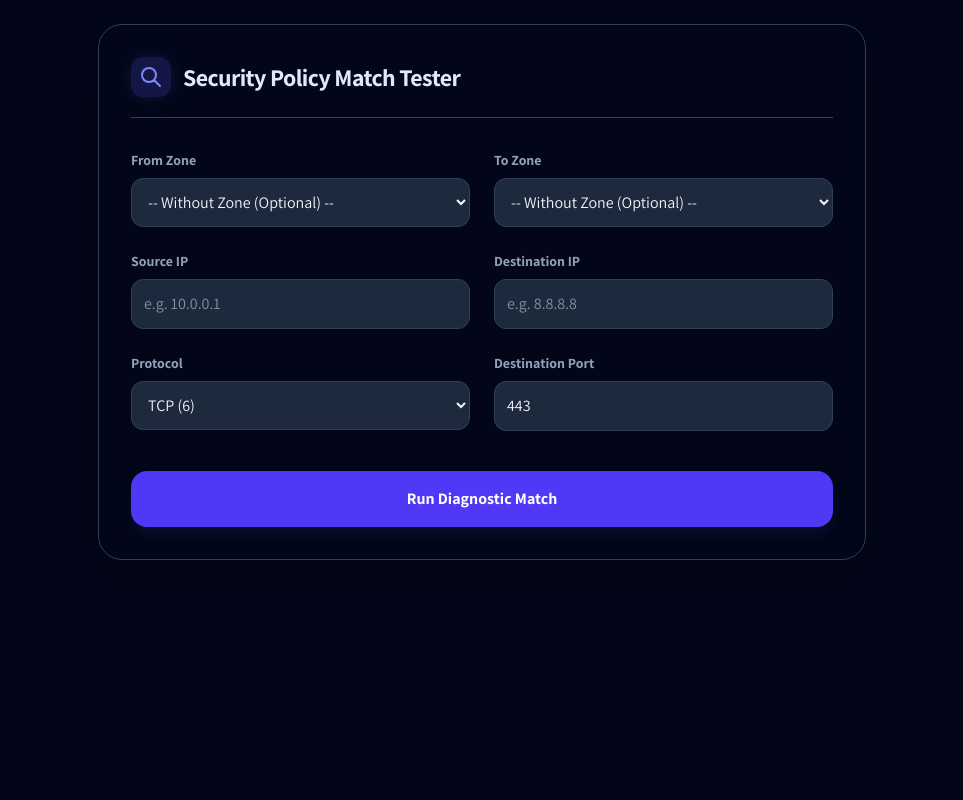
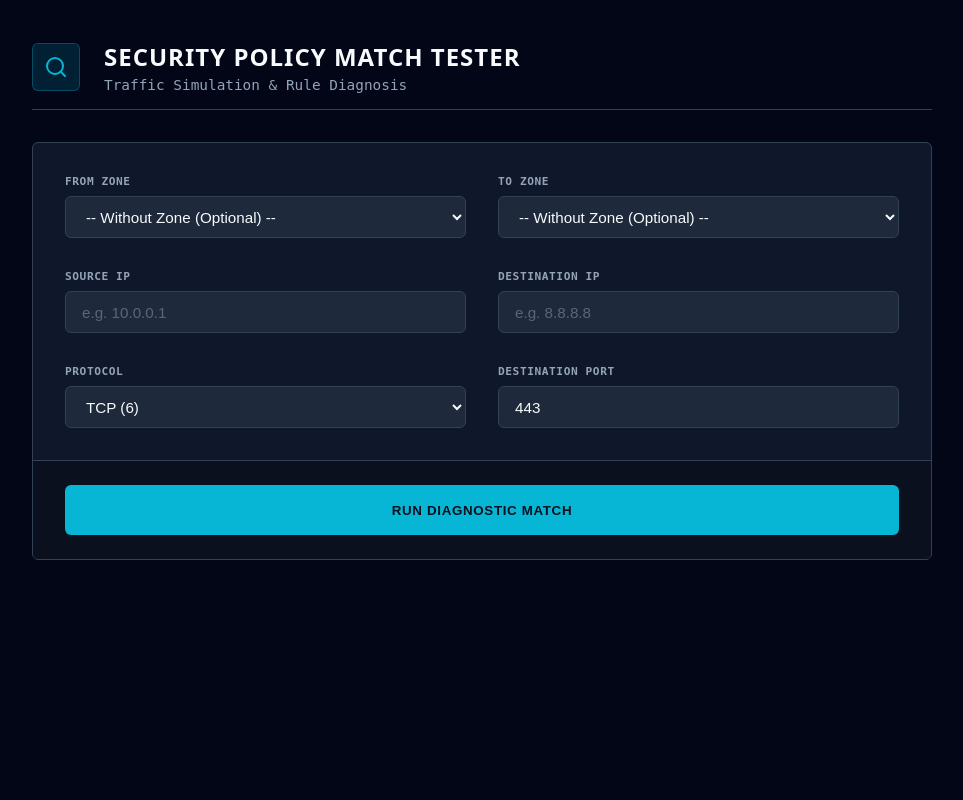
Before and after one commit to haimskira/net-ops-offline, a Flask app: page /policy-match-tool in a window 1280 px wide. Shown: the whole page, without its empty margins (158-1121 px from the left). Run offline with Flask 3, Linux system fonts and the light colour scheme; the visitor is signed in with stand-in values (Sample User, id 1); data that the repository does not hold is empty; style sheets or scripts are compiled from the project's sources.

Commit message:
fix rule manager

```diff
--- a/templates/policy_match.html
+++ b/templates/policy_match.html
@@ -1,65 +1,247 @@
 <!DOCTYPE html>
-<html lang="en" dir="ltr">
+<html lang="en">
 
 <head>
     <meta charset="UTF-8">
-    <link rel="stylesheet" href="{{ url_for('static', filename='css/main.css') }}">
-    <link rel="stylesheet" href="{{ url_for('static', filename='css/theme.css') }}">
-    <script src="{{ url_for('static', filename='js/theme.js') }}"></script>
+    <meta name="viewport" content="width=device-width, initial-scale=1.0">
+    <title>Security Policy Match Tester</title>
 
     <style>
-        @font-face {
-            font-family: 'Assistant';
-            src: url("{{ url_for('static', filename='fonts/Assistant-Regular.ttf') }}") format('truetype');
-            font-weight: 400;
+        /*
+         * Design System: "Rule Manager Pro" Inheritance
+         * Air-Gap Compatible: No External Dependencies
+         */
+        :root {
+            --bg-primary: #020617;
+            --bg-panel: #0f172a;
+            --bg-input: #1e293b;
+            --text-main: #f8fafc;
+            --text-muted: #94a3b8;
+            --accent-color: #06b6d4;
+            --accent-hover: #0891b2;
+            --border-color: #334155;
+            --success-color: #10b981;
+            --danger-color: #ef4444;
+            --input-height: 42px;
+            --radius-md: 6px;
         }
 
-        @font-face {
-            font-family: 'Assistant';
-            src: url("{{ url_for('static', filename='fonts/Assistant-Bold.ttf') }}") format('truetype');
-            font-weight: 700;
+        body.light-mode {
+            --bg-primary: #f1f5f9;
+            --bg-panel: #ffffff;
+            --bg-input: #e2e8f0;
+            --text-main: #0f172a;
+            --text-muted: #64748b;
+            --border-color: #cbd5e1;
+        }
+
+        * {
+            box-sizing: border-box;
         }
 
         body {
-            font-family: 'Assistant', sans-serif !important;
-            background-color: var(--color-slate-950);
-            color: var(--color-slate-100);
+            background-color: var(--bg-primary);
+            color: var(--text-main);
+            font-family: system-ui, -apple-system, sans-serif;
             margin: 0;
+            padding: 40px;
+            min-height: 100vh;
             transition: background-color 0.3s, color 0.3s;
         }
 
-        .spinner-custom {
-            border-top-color: transparent !important;
-            animation: rot 1s linear infinite;
+        .container {
+            max-width: 900px;
+            margin: 0 auto;
+            width: 100%;
         }
 
-        @keyframes rot {
-            0% {
-                transform: rotate(0deg);
+        /* Header */
+        .header {
+            display: flex;
+            align-items: center;
+            justify-content: space-between;
+            margin-bottom: 2rem;
+            padding-bottom: 1rem;
+            border-bottom: 1px solid var(--border-color);
         }
 
-            100% {
+        .header-left {
+            display: flex;
+            align-items: center;
+        }
+
+        .header-icon {
+            width: 48px;
+            height: 48px;
+            background: rgba(6, 182, 212, 0.15);
+            border: 1px solid rgba(6, 182, 212, 0.3);
+            border-radius: var(--radius-md);
+            display: flex;
+            align-items: center;
+            justify-content: center;
+            margin-right: 1.5rem;
+            color: var(--accent-color);
+        }
+
+        .header-icon svg {
+            width: 24px;
+            height: 24px;
+            stroke: currentColor;
+            fill: none;
+        }
+
+        .header-info h1 {
+            font-size: 1.5rem;
+            font-weight: 700;
+            margin: 0 0 4px 0;
+            text-transform: uppercase;
+            letter-spacing: 1px;
+        }
+
+        .header-info p {
+            margin: 0;
+            color: var(--text-muted);
+            font-size: 0.9rem;
+            font-family: monospace;
+        }
+
+        /* Loading Indicator */
+        .loading-indicator {
+            display: flex;
+            align-items: center;
+            gap: 0.75rem;
+            background: rgba(0, 0, 0, 0.3);
+            padding: 0.5rem 1rem;
+            border-radius: 50px;
+            border: 1px solid rgba(6, 182, 212, 0.3);
+        }
+
+        .light-mode .loading-indicator {
+            background: var(--bg-input);
+        }
+
+        .loader {
+            display: inline-block;
+            width: 14px;
+            height: 14px;
+            border: 2px solid var(--border-color);
+            border-top-color: var(--accent-color);
+            border-radius: 50%;
+            animation: spin 1s linear infinite;
+        }
+
+        @keyframes spin {
+            to {
                 transform: rotate(360deg);
             }
         }
 
+        .loading-text {
+            font-size: 0.8rem;
+            font-weight: 500;
+            color: var(--text-muted);
+            font-family: monospace;
+        }
+
+        /* Panel */
+        .config-panel {
+            background-color: var(--bg-panel);
+            border: 1px solid var(--border-color);
+            border-radius: var(--radius-md);
+        }
+
+        .form-grid {
+            display: grid;
+            grid-template-columns: 1fr 1fr;
+            padding: 2rem;
+            gap: 2rem;
+        }
+
+        .input-group {
+            position: relative;
+        }
+
+        label {
+            display: block;
+            font-size: 0.7rem;
+            font-weight: 700;
+            text-transform: uppercase;
+            letter-spacing: 0.05em;
+            color: var(--text-muted);
+            margin-bottom: 8px;
+            font-family: monospace;
+        }
+
         input,
         select {
-            background-color: var(--color-slate-800) !important;
-            border: 1px solid var(--color-slate-700) !important;
-            color: var(--color-slate-100) !important;
-            transition: all 0.2s ease-in-out;
+            width: 100%;
+            height: var(--input-height);
+            background-color: var(--bg-input);
+            border: 1px solid var(--border-color);
+            border-radius: var(--radius-md);
+            color: var(--text-main);
+            padding: 0 1rem;
+            font-size: 0.95rem;
+            outline: none;
+            transition: all 0.2s;
         }
 
         input:focus,
         select:focus {
-            border-color: var(--color-indigo-500) !important;
-            box-shadow: 0 0 0 2px rgba(99, 102, 241, 0.2);
-            outline: none;
+            border-color: var(--accent-color);
+            box-shadow: 0 0 0 1px var(--accent-color);
         }
 
-        .result-card {
-            animation: slideUp 0.4s cubic-bezier(0.16, 1, 0.3, 1);
+        input::placeholder {
+            color: var(--text-muted);
+            opacity: 0.5;
+        }
+
+        /* Footer */
+        .footer {
+            padding: 1.5rem 2rem;
+            border-top: 1px solid var(--border-color);
+            background-color: rgba(0, 0, 0, 0.3);
+        }
+
+        .light-mode .footer {
+            background-color: var(--bg-input);
+        }
+
+        .btn-submit {
+            width: 100%;
+            background-color: var(--accent-color);
+            color: #0b1120;
+            border: none;
+            height: calc(var(--input-height) + 8px);
+            border-radius: var(--radius-md);
+            font-weight: 700;
+            text-transform: uppercase;
+            letter-spacing: 0.05em;
+            cursor: pointer;
+            transition: all 0.2s;
+            display: flex;
+            align-items: center;
+            justify-content: center;
+            gap: 0.5rem;
+        }
+
+        .btn-submit:hover {
+            background-color: var(--accent-hover);
+        }
+
+        .btn-submit:disabled {
+            opacity: 0.5;
+            cursor: not-allowed;
+        }
+
+        /* Result Box */
+        .result-box {
+            margin-top: 2rem;
+            padding: 2rem;
+            border-radius: var(--radius-md);
+            border: 1px solid var(--border-color);
+            animation: slideUp 0.4s ease;
         }
 
         @keyframes slideUp {
@@ -74,92 +256,171 @@
             }
         }
 
-        .hidden {
-            display: none;
+        .result-box.success {
+            background: rgba(16, 185, 129, 0.1);
+            border-color: var(--success-color);
         }
 
-        .glass-panel-custom {
-            background-color: var(--color-slate-900);
-            border-color: var(--color-slate-700);
-            background: rgba(var(--color-slate-900-rgb), 0.4);
-            backdrop-filter: blur(10px);
+        .result-box.error {
+            background: rgba(239, 68, 68, 0.1);
+            border-color: var(--danger-color);
         }
 
-        /* Fallback for bg colors in js injected html, if any */
+        .result-header {
+            font-size: 1.25rem;
+            font-weight: 700;
+            margin: 0 0 1.5rem 0;
+            display: flex;
+            align-items: center;
+            gap: 0.5rem;
+        }
+
+        .result-header.success {
+            color: var(--success-color);
+        }
+
+        .result-header.error {
+            color: var(--danger-color);
+        }
+
+        .result-grid {
+            display: grid;
+            grid-template-columns: 1fr 1fr;
+            gap: 1rem;
+        }
+
+        .result-item {
+            background-color: var(--bg-input);
+            padding: 1rem;
+            border-radius: var(--radius-md);
+            border: 1px solid var(--border-color);
+        }
+
+        .result-item-label {
+            display: block;
+            font-size: 0.65rem;
+            font-weight: 700;
+            text-transform: uppercase;
+            letter-spacing: 0.05em;
+            color: var(--text-muted);
+            margin-bottom: 0.5rem;
+            font-family: monospace;
+        }
+
+        .result-item-value {
+            font-size: 0.95rem;
+            font-weight: 600;
+            color: var(--text-main);
+        }
+
+        .result-item-value.accent {
+            color: var(--accent-color);
+        }
+
+        .result-item-value.success {
+            color: var(--success-color);
+        }
+
+        .result-item-value.danger {
+            color: var(--danger-color);
+        }
+
+        .no-match-message {
+            grid-column: 1 / -1;
+            text-align: center;
+            color: var(--text-muted);
+            padding: 1rem;
+        }
+
+        .hidden {
+            display: none !important;
+        }
     </style>
 </head>
 
-<body class="p-6 overflow-x-hidden">
-    <!-- Updated container classes to use variables or generic classes -->
-    <div class="max-w-3xl mx-auto glass-panel-custom border rounded-3xl p-8 shadow-2xl backdrop-blur-md">
-
-        <div class="flex items-center justify-between mb-8 border-b border-slate-700 pb-5">
-            <div class="flex items-center gap-3">
-                <div class="bg-indigo-500/20 text-indigo-400 p-2 rounded-xl shadow-[0_0_20px_rgba(99,102,241,0.15)]">
-                    <svg xmlns="http://www.w3.org/2000/svg" class="h-6 w-6" fill="none" viewBox="0 0 24 24"
-                        stroke="currentColor">
-                        <path stroke-linecap="round" stroke-linejoin="round" stroke-width="2"
-                            d="M21 21l-6-6m2-5a7 7 0 11-14 0 7 7 0 0114 0z" />
+<body>
+    <div class="container">
+        <header class="header">
+            <div class="header-left">
+                <div class="header-icon">
+                    <svg viewBox="0 0 24 24" stroke-width="2" stroke-linecap="round" stroke-linejoin="round">
+                        <circle cx="11" cy="11" r="8"></circle>
+                        <path d="m21 21-4.35-4.35"></path>
                     </svg>
                 </div>
-                <h2 class="text-2xl font-bold text-indigo-100 tracking-tight">Security Policy Match Tester</h2>
-            </div>
-
-            <div id="loading-indicator"
-                class="flex items-center gap-3 bg-slate-900/80 px-4 py-2 rounded-full border border-indigo-500/30">
-                <div class="spinner-custom w-4 h-4 border-2 border-indigo-400 rounded-full"></div>
-                <span class="text-xs font-medium text-slate-300">Loading firewall data...</span>
+                <div class="header-info">
+                    <h1>Security Policy Match Tester</h1>
+                    <p>Traffic Simulation & Rule Diagnosis</p>
                 </div>
             </div>
+            <div id="loading-indicator" class="loading-indicator">
+                <div class="loader"></div>
+                <span class="loading-text">Loading firewall data...</span>
+            </div>
+        </header>
 
-        <div class="grid grid-cols-1 md:grid-cols-2 gap-6">
-            <div class="space-y-2">
-                <label class="block text-sm font-bold text-slate-400 mr-1">From Zone</label>
-                <select id="from_zone" class="w-full p-3 rounded-xl outline-none"></select>
+        <div class="config-panel">
+            <div class="form-grid">
+                <div class="input-group">
+                    <label>From Zone</label>
+                    <select id="from_zone"></select>
                 </div>
-            <div class="space-y-2">
-                <label class="block text-sm font-bold text-slate-400 mr-1">To Zone</label>
-                <select id="to_zone" class="w-full p-3 rounded-xl outline-none"></select>
+                <div class="input-group">
+                    <label>To Zone</label>
+                    <select id="to_zone"></select>
                 </div>
-            <div class="space-y-2">
-                <label class="block text-sm font-bold text-slate-400 mr-1">Source IP</label>
-                <input type="text" id="source_ip" placeholder="e.g. 10.0.0.1"
-                    class="w-full p-3 rounded-xl outline-none">
+                <div class="input-group">
+                    <label>Source IP</label>
+                    <input type="text" id="source_ip" placeholder="e.g. 10.0.0.1">
                 </div>
-            <div class="space-y-2">
-                <label class="block text-sm font-bold text-slate-400 mr-1">Destination IP</label>
-                <input type="text" id="destination_ip" placeholder="e.g. 8.8.8.8"
-                    class="w-full p-3 rounded-xl outline-none">
+                <div class="input-group">
+                    <label>Destination IP</label>
+                    <input type="text" id="destination_ip" placeholder="e.g. 8.8.8.8">
                 </div>
-            <div class="space-y-2">
-                <label class="block text-sm font-bold text-slate-400 mr-1">Protocol</label>
-                <select id="protocol" class="w-full p-3 rounded-xl outline-none">
+                <div class="input-group">
+                    <label>Protocol</label>
+                    <select id="protocol">
                         <option value="6">TCP (6)</option>
                         <option value="17">UDP (17)</option>
                         <option value="1">ICMP (1)</option>
                     </select>
                 </div>
-            <div class="space-y-2">
-                <label class="block text-sm font-bold text-slate-400 mr-1">Destination Port</label>
-                <input type="text" id="port" value="443" class="w-full p-3 rounded-xl outline-none">
+                <div class="input-group">
+                    <label>Destination Port</label>
+                    <input type="text" id="port" value="443">
                 </div>
             </div>
 
-        <button id="run-btn" onclick="runMatch()"
-            class="w-full mt-10 bg-indigo-600 hover:bg-indigo-500 text-white font-bold py-4 rounded-2xl shadow-lg shadow-indigo-900/20 transition-all transform active:scale-[0.97] flex items-center justify-center gap-2">
-            <span>Run Diagnostic Match</span>
+            <div class="footer">
+                <button id="run-btn" class="btn-submit" onclick="runMatch()">
+                    RUN DIAGNOSTIC MATCH
                 </button>
+            </div>
+        </div>
 
-        <div id="result-box" class="mt-8 hidden p-6 rounded-2xl border transition-all result-card">
-            <h3 class="text-xl font-bold mb-4 flex items-center gap-2" id="res-header"></h3>
-            <div id="res-content" class="grid grid-cols-1 md:grid-cols-2 gap-4 text-sm text-left"></div>
+        <div id="result-box" class="result-box hidden">
+            <h3 id="res-header" class="result-header"></h3>
+            <div id="res-content" class="result-grid"></div>
         </div>
     </div>
 
     <script>
-        /**
-         * JSDoc: טוען את האזורים ומוסיף אופציית "ללא אזור" לסימולציה גמישה.
-         */
+        // Theme sync
+        function syncTheme() {
+            const theme = localStorage.getItem('theme');
+            if (theme === 'light') document.body.classList.add('light-mode');
+            else document.body.classList.remove('light-mode');
+        }
+
+        window.addEventListener('storage', syncTheme);
+        window.addEventListener('message', (event) => {
+            if (event.data === 'theme-toggle' || event.data.type === 'theme-toggle') {
+                document.body.classList.toggle('light-mode');
+            }
+        });
+        syncTheme();
+
+        // Load zones
         async function loadZones() {
             const loader = document.getElementById('loading-indicator');
             try {
@@ -170,11 +431,9 @@
                     const fromEl = document.getElementById('from_zone');
                     const toEl = document.getElementById('to_zone');
 
-                    // איפוס והוספת אופציית ברירת מחדל ריקה (תשלח כ-"" לשרת)
                     fromEl.innerHTML = '<option value="">-- Without Zone (Optional) --</option>';
                     toEl.innerHTML = '<option value="">-- Without Zone (Optional) --</option>';
 
-                    // סינון any והוספת האזורים האמיתיים
                     data.zones
                         .filter(z => z.toLowerCase() !== 'any')
                         .forEach(z => {
@@ -189,19 +448,15 @@
             }
         }
 
-        /**
-         * JSDoc: מבצע את הרצת הדיאגנוסטיקה מול ה-Backend ומציג תוצאות.
-         * מטפל במניעת undefined על ידי שימוש ב-Payload המקורי כ-fallback.
-         */
+        // Run policy match
         async function runMatch() {
             const btn = document.getElementById('run-btn');
             const resultBox = document.getElementById('result-box');
             const header = document.getElementById('res-header');
             const content = document.getElementById('res-content');
 
-            // הכנת ה-UI
             btn.disabled = true;
-            btn.innerHTML = `<div class="spinner-custom w-5 h-5 border-2 border-white rounded-full"></div> Checking rule...`;
+            btn.innerHTML = '<div class="loader"></div> CHECKING RULE...';
             resultBox.classList.add('hidden');
 
             const payload = {
@@ -213,11 +468,10 @@
                 port: document.getElementById('port').value.trim()
             };
 
-            // ולידציה בסיסית
             if (!payload.source_ip || !payload.destination_ip) {
                 alert("Please enter valid IP addresses");
                 btn.disabled = false;
-                btn.innerText = "Run Diagnostic Match";
+                btn.textContent = "RUN DIAGNOSTIC MATCH";
                 return;
             }
 
@@ -232,54 +486,49 @@
 
                 if (!res.ok) throw new Error(data.message || "Execution error");
 
-                resultBox.classList.remove('hidden');
+                resultBox.classList.remove('hidden', 'success', 'error');
 
                 if (data.status === 'success' && data.match) {
-                    // עיצוב הצלחה (Match Found)
-                    // Use style classes that interact with vars if possible, but color overrides are fine
-                    resultBox.className = "mt-8 p-6 rounded-2xl border-emerald-500/30 bg-emerald-500/10 shadow-[0_0_30px_rgba(16,185,129,0.1)] block result-card";
-                    header.className = "text-xl font-bold mb-4 text-emerald-400";
-                    header.innerHTML = `<span>✅</span> Result: Match Found`;
+                    resultBox.classList.add('success');
+                    header.className = 'result-header success';
+                    header.innerHTML = '<span>✅</span> Result: Match Found';
 
-                    // מניעת undefined: שימוש בנתוני ה-Payload אם ה-Backend לא החזיר שדות אלו
                     const srcDisplay = data.source || payload.source_ip;
                     const dstDisplay = data.destination || payload.destination_ip;
                     const action = (data.action || "allow").toUpperCase();
 
                     content.innerHTML = `
-                    <div class="bg-slate-900/60 p-4 rounded-xl border border-slate-700/50">
-                        <strong class="text-slate-500 block text-xs uppercase mb-1">Rule Name</strong>
-                        <span class="text-indigo-400 font-bold">${data.rule_name}</span>
+                        <div class="result-item">
+                            <span class="result-item-label">Rule Name</span>
+                            <span class="result-item-value accent">${data.rule_name}</span>
                         </div>
-                    <div class="bg-slate-900/60 p-4 rounded-xl border border-slate-700/50">
-                        <strong class="text-slate-500 block text-xs uppercase mb-1">Action</strong>
-                        <span class="${action === 'ALLOW' ? 'text-emerald-400' : 'text-rose-400'} font-bold">${action}</span>
+                        <div class="result-item">
+                            <span class="result-item-label">Action</span>
+                            <span class="result-item-value ${action === 'ALLOW' ? 'success' : 'danger'}">${action}</span>
                         </div>
-                    <div class="bg-slate-900/60 p-4 rounded-xl border border-slate-700/50">
-                        <strong class="text-slate-500 block text-xs uppercase mb-1">Source</strong>
-                        <span class="text-slate-200">${srcDisplay}</span>
+                        <div class="result-item">
+                            <span class="result-item-label">Source</span>
+                            <span class="result-item-value">${srcDisplay}</span>
                         </div>
-                    <div class="bg-slate-900/60 p-4 rounded-xl border border-slate-700/50">
-                        <strong class="text-slate-500 block text-xs uppercase mb-1">Destination</strong>
-                        <span class="text-slate-200">${dstDisplay}</span>
+                        <div class="result-item">
+                            <span class="result-item-label">Destination</span>
+                            <span class="result-item-value">${dstDisplay}</span>
                         </div>
                     `;
                 } else {
-                    // עיצוב חוסר התאמה (No Match)
-                    resultBox.className = "mt-8 p-6 rounded-2xl border-rose-500/30 bg-rose-500/10 shadow-[0_0_30px_rgba(244,63,94,0.1)] block result-card";
-                    header.className = "text-xl font-bold mb-4 text-rose-400 text-center";
-                    header.innerHTML = `<span>❌</span> No Match Found`;
-                    content.innerHTML = `<p class="col-span-2 text-slate-400 p-2 text-center">Traffic does not match any existing security rule. It will be blocked by Implicit Deny.</p>`;
+                    resultBox.classList.add('error');
+                    header.className = 'result-header error';
+                    header.innerHTML = '<span>❌</span> No Match Found';
+                    content.innerHTML = '<p class="no-match-message">Traffic does not match any existing security rule. It will be blocked by Implicit Deny.</p>';
                 }
             } catch (e) {
                 alert("Error: " + e.message);
             } finally {
                 btn.disabled = false;
-                btn.innerText = "Run Diagnostic Match";
+                btn.textContent = "RUN DIAGNOSTIC MATCH";
             }
         }
 
-        // הפעלה בטעינת הדף
         window.onload = loadZones;
     </script>
 </body>
```
Lines whose indentation alone changed are shown as unchanged.
